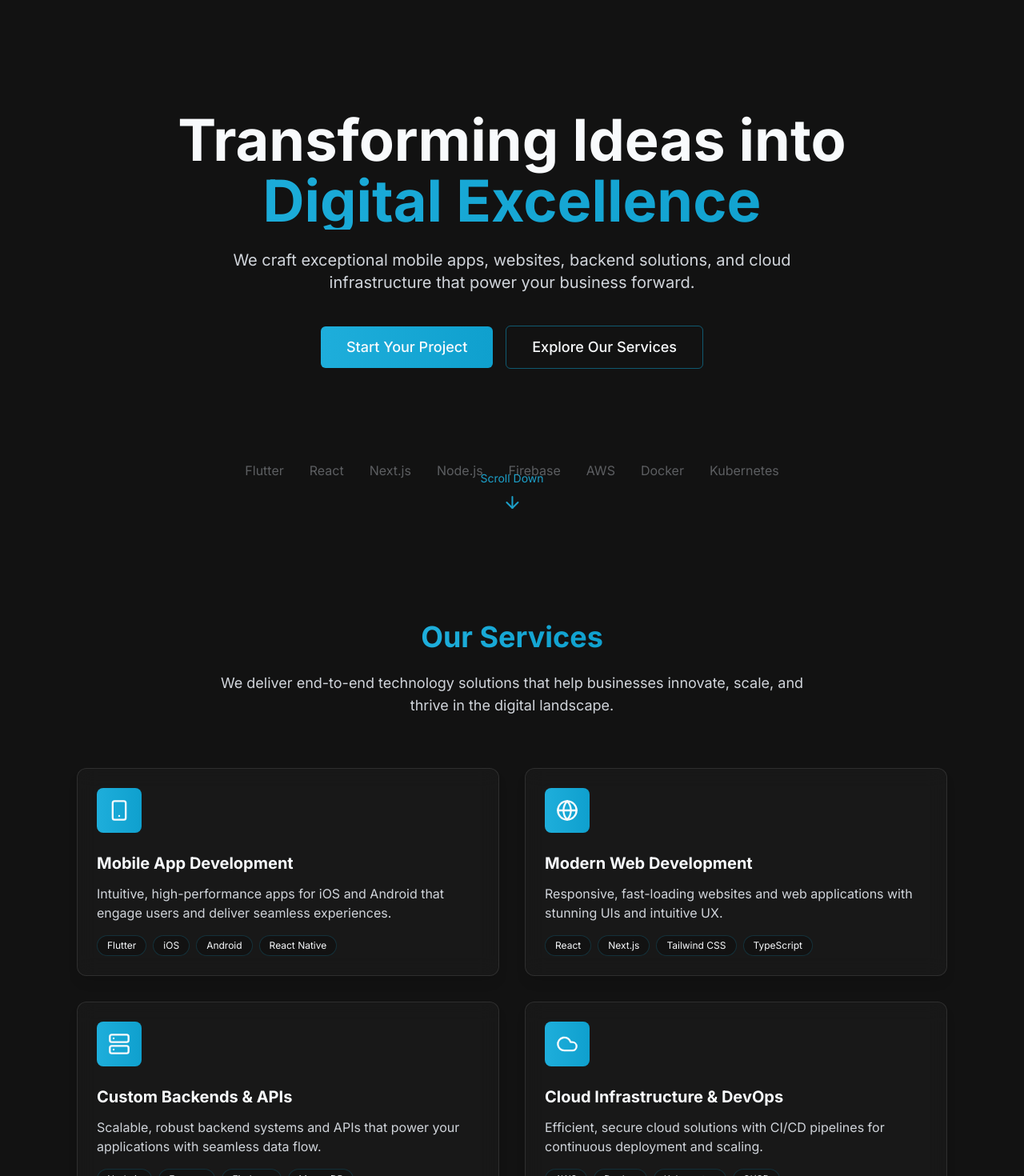
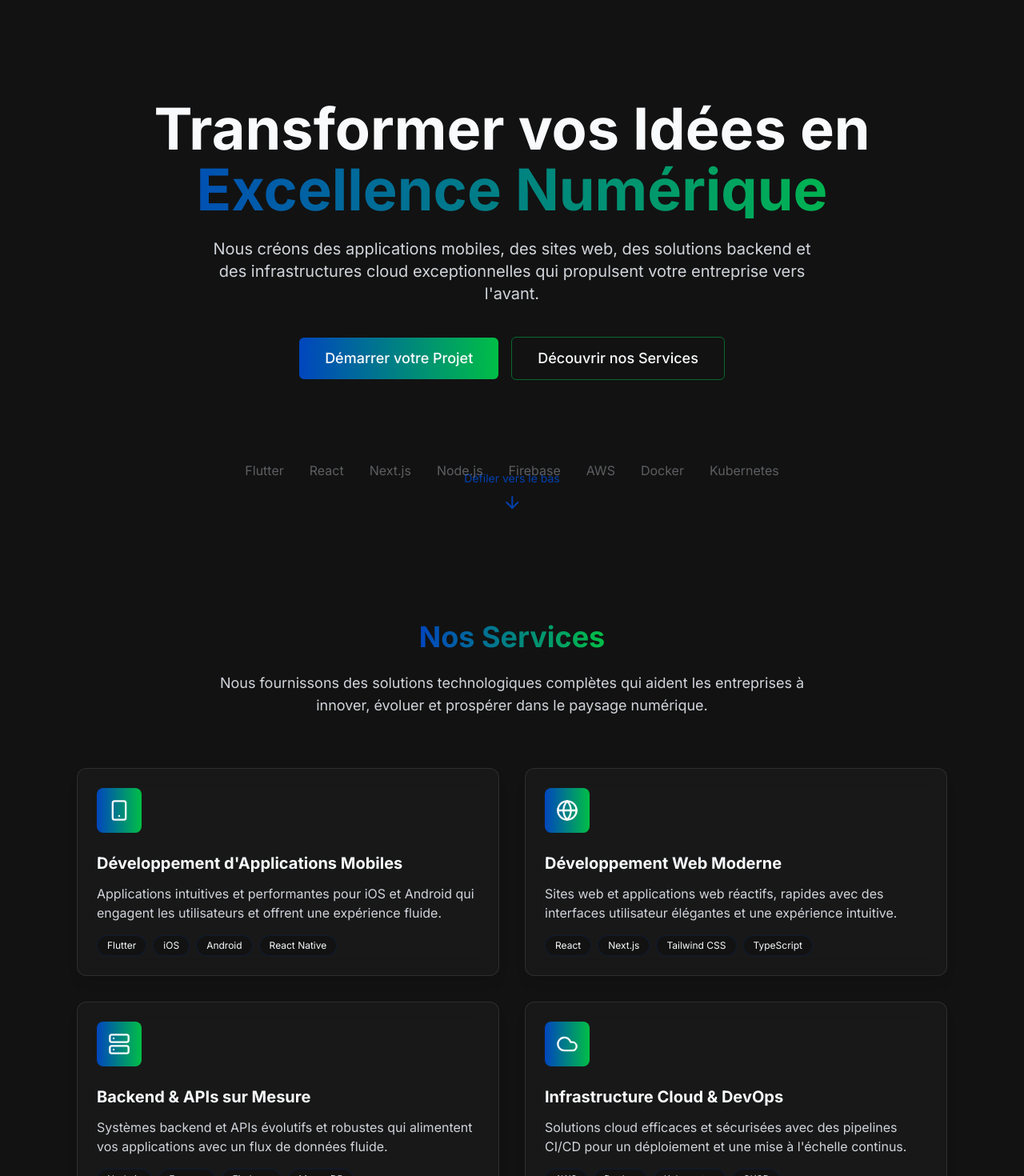
Before and after one commit to Ofceab-Studio/ofceab-dark-forge, a React (Vite) app: page / in a window 1280 px wide. Shown: the part 120-1590 px from the top of the page at 80% size. Built offline with nearby package versions, Linux system fonts and the light colour scheme.

Commit message:
Translate and adjust colors
Translate the text content to French and adjust the color scheme based on the logo.

```diff
--- a/index.html
+++ b/index.html
@@ -1,10 +1,10 @@
 <!DOCTYPE html>
-<html lang="en">
+<html lang="fr">
   <head>
     <meta charset="UTF-8" />
     <meta name="viewport" content="width=device-width, initial-scale=1.0" />
-    <title>Ofceab Studio | Tech & Development Experts</title>
-    <meta name="description" content="Professional mobile app development, modern web development, custom backends & APIs, and cloud infrastructure solutions by Ofceab Studio." />
+    <title>Ofceab Studio | Experts en Technologie & Développement</title>
+    <meta name="description" content="Développement professionnel d'applications mobiles, sites web modernes, backends personnalisés et solutions cloud par Ofceab Studio." />
     <link rel="preconnect" href="https://fonts.googleapis.com">
     <link rel="preconnect" href="https://fonts.gstatic.com" crossorigin>
     <link href="https://fonts.googleapis.com/css2?family=Inter:wght@300;400;500;600;700&display=swap" rel="stylesheet">
--- a/src/components/HeroSection.tsx
+++ b/src/components/HeroSection.tsx
@@ -17,12 +17,12 @@ const HeroSection = () => {
 
       <div className="container max-w-5xl mx-auto text-center">
         <h1 className="text-4xl md:text-6xl lg:text-7xl font-bold mb-6 animate-fade-in">
-          <span className="inline-block">Transforming Ideas into</span>
-          <span className="text-gradient block mt-1">Digital Excellence</span>
+          <span className="inline-block">Transformer vos Idées en</span>
+          <span className="text-gradient block mt-1">Excellence Numérique</span>
         </h1>
 
         <p className="text-lg md:text-xl text-gray-300 max-w-3xl mx-auto mb-10 animate-fade-in" style={{ animationDelay: "200ms" }}>
-          We craft exceptional mobile apps, websites, backend solutions, and cloud infrastructure that power your business forward.
+          Nous créons des applications mobiles, des sites web, des solutions backend et des infrastructures cloud exceptionnelles qui propulsent votre entreprise vers l'avant.
         </p>
 
         <div className="flex flex-col sm:flex-row gap-4 justify-center items-center animate-fade-in" style={{ animationDelay: "400ms" }}>
@@ -30,22 +30,22 @@ const HeroSection = () => {
             href="#contact"
             className="px-8 py-3 rounded-md bg-gradient-ofceab hover:opacity-90 transition-opacity font-medium text-lg"
           >
-            Start Your Project
+            Démarrer votre Projet
           </a>
           <a
             href="#services"
-            className="px-8 py-3 rounded-md border border-ofceab-teal/50 hover:bg-ofceab-teal/10 transition-colors font-medium text-lg"
+            className="px-8 py-3 rounded-md border border-ofceab-green/50 hover:bg-ofceab-green/10 transition-colors font-medium text-lg"
           >
-            Explore Our Services
+            Découvrir nos Services
           </a>
         </div>
       </div>
 
       <a
         href="#services"
-        className="absolute bottom-10 left-1/2 transform -translate-x-1/2 flex flex-col items-center text-ofceab-blue hover:text-ofceab-cyan transition-colors animate-pulse-slow"
+        className="absolute bottom-10 left-1/2 transform -translate-x-1/2 flex flex-col items-center text-ofceab-blue hover:text-ofceab-green transition-colors animate-pulse-slow"
       >
-        <span className="text-sm mb-2">Scroll Down</span>
+        <span className="text-sm mb-2">Défiler vers le bas</span>
         <ArrowDown size={24} />
       </a>
 
--- a/src/components/ServicesSection.tsx
+++ b/src/components/ServicesSection.tsx
@@ -38,29 +38,29 @@ const ServicesSection = () => {
   const services = [
     {
       icon: <Smartphone size={28} />,
-      title: "Mobile App Development",
-      description: "Intuitive, high-performance apps for iOS and Android that engage users and deliver seamless experiences.",
+      title: "Développement d'Applications Mobiles",
+      description: "Applications intuitives et performantes pour iOS et Android qui engagent les utilisateurs et offrent une expérience fluide.",
       technologies: ["Flutter", "iOS", "Android", "React Native"],
       delay: 100
     },
     {
       icon: <Globe size={28} />,
-      title: "Modern Web Development",
-      description: "Responsive, fast-loading websites and web applications with stunning UIs and intuitive UX.",
+      title: "Développement Web Moderne",
+      description: "Sites web et applications web réactifs, rapides avec des interfaces utilisateur élégantes et une expérience intuitive.",
       technologies: ["React", "Next.js", "Tailwind CSS", "TypeScript"],
       delay: 200
     },
     {
       icon: <Server size={28} />,
-      title: "Custom Backends & APIs",
-      description: "Scalable, robust backend systems and APIs that power your applications with seamless data flow.",
+      title: "Backend & APIs sur Mesure",
+      description: "Systèmes backend et APIs évolutifs et robustes qui alimentent vos applications avec un flux de données fluide.",
       technologies: ["Node.js", "Express", "Firebase", "MongoDB"],
       delay: 300
     },
     {
       icon: <Cloud size={28} />,
-      title: "Cloud Infrastructure & DevOps",
-      description: "Efficient, secure cloud solutions with CI/CD pipelines for continuous deployment and scaling.",
+      title: "Infrastructure Cloud & DevOps",
+      description: "Solutions cloud efficaces et sécurisées avec des pipelines CI/CD pour un déploiement et une mise à l'échelle continus.",
       technologies: ["AWS", "Docker", "Kubernetes", "CI/CD"],
       delay: 400
     }
@@ -78,10 +78,10 @@ const ServicesSection = () => {
       <div className="container mx-auto max-w-6xl">
         <div className="text-center mb-16">
           <h2 className="text-3xl md:text-4xl font-bold mb-6">
-            <span className="text-gradient">Our Services</span>
+            <span className="text-gradient">Nos Services</span>
           </h2>
           <p className="text-lg text-gray-300 max-w-3xl mx-auto">
-            We deliver end-to-end technology solutions that help businesses innovate, scale, and thrive in the digital landscape.
+            Nous fournissons des solutions technologiques complètes qui aident les entreprises à innover, évoluer et prospérer dans le paysage numérique.
           </p>
         </div>
 
--- a/tailwind.config.ts
+++ b/tailwind.config.ts
@@ -66,8 +66,8 @@ export default {
 					ring: 'hsl(var(--sidebar-ring))'
 				},
 				ofceab: {
-					blue: '#1EAEDB',
-					teal: '#0FA0CE',
+					blue: '#0046BE',
+					green: '#00BE46',
 					cyan: '#33C3F0',
 					dark: '#121212',
 					'dark-accent': '#1E1E1E',
@@ -134,7 +134,7 @@ export default {
 				'pulse-slow': 'pulse-slow 3s ease-in-out infinite'
 			},
 			backgroundImage: {
-				'gradient-ofceab': 'linear-gradient(90deg, #1EAEDB 0%, #0FA0CE 100%)',
+				'gradient-ofceab': 'linear-gradient(90deg, #0046BE 0%, #00BE46 100%)',
 				'gradient-radial': 'radial-gradient(var(--tw-gradient-stops))',
 				'gradient-conic': 'conic-gradient(from 180deg at 50% 50%, var(--tw-gradient-stops))'
 			}
```
